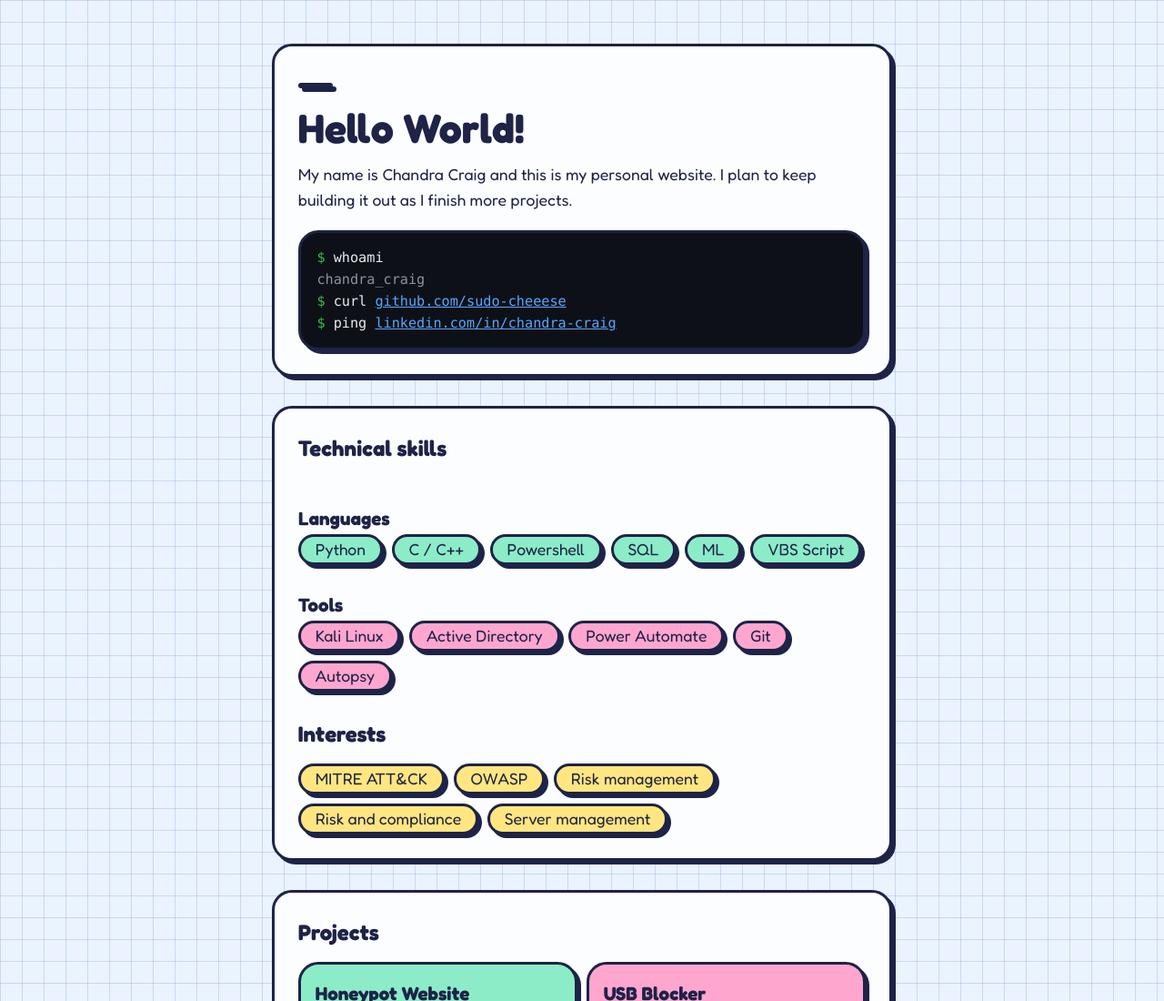
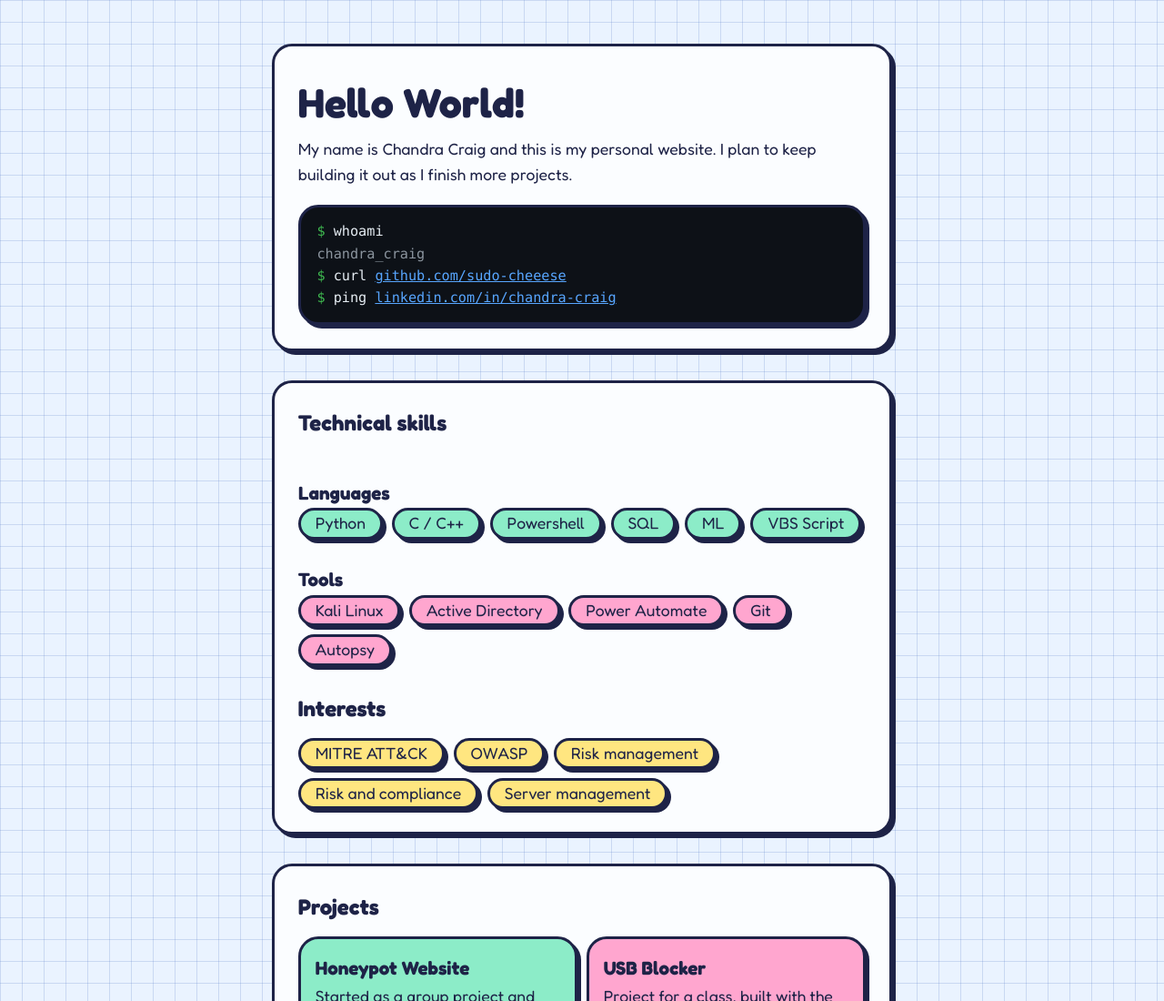
Before and after one commit to sudo-cheeese/personal-website, a plain HTML site: page index.html in a window 1280 px wide. Shown: the top 1100 px of the page at 91% size. Drawn offline with Linux system fonts and the light colour scheme.

Commit message:
Update index.html

```diff
--- a/index.html
+++ b/index.html
@@ -10,7 +10,6 @@
 <body>
   <main>
     <header class="box">
-      <p class="pill yellow"></p>
       <h1>Hello World!</h1>
       <p>My name is Chandra Craig and this is my personal website. I plan to keep building it out as I finish more projects.</p>
       <div class="box terminal">
```
